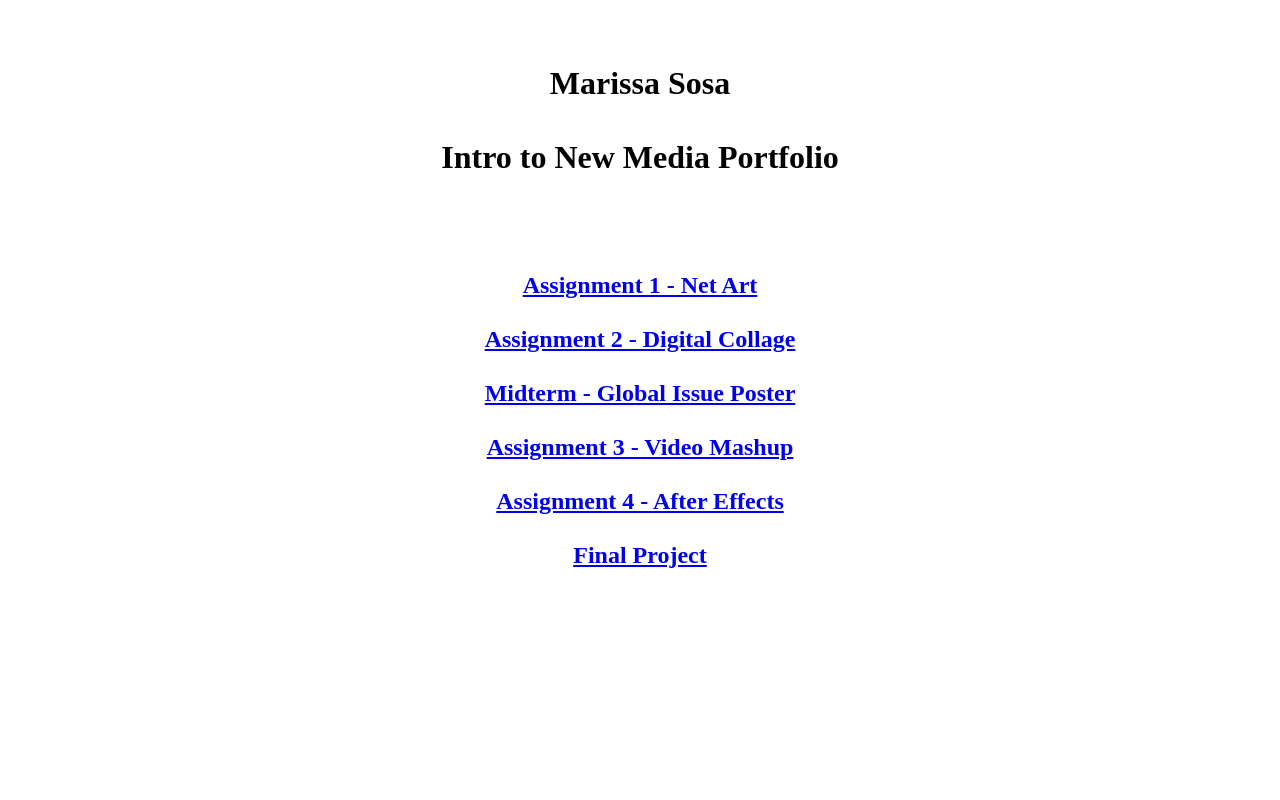
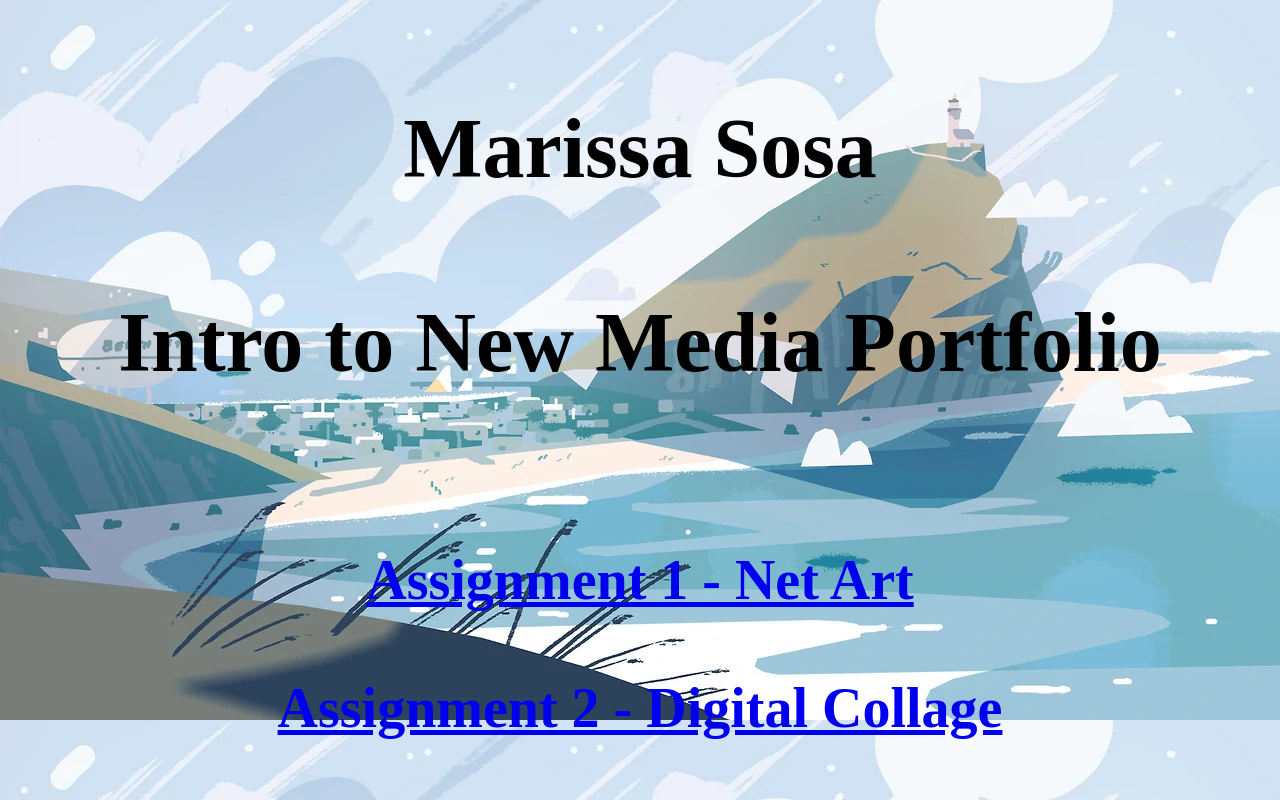
Before and after one commit to mrSosa16/mrSosa16.github.io, a plain HTML site: page index.html in a window 1280 px wide. Shown: the top 800 px of the page. Drawn offline with Linux system fonts and the light colour scheme.

Commit message:
Update index.html

```diff
--- a/index.html
+++ b/index.html
@@ -5,11 +5,12 @@
   </title>
 
   <style>
-  body {background-image:url('12.jpg'); text-align: center;} <!--This value controls the background image and center-aligns content-->
-  <!--if you want a solid background color, use "background-color: green" instead, you can find a color code guide at w3schools.com-->
-  a { color: yellow;} <!--This value controls the color of text links-->
-  a:hover { color:green;} <!--This value makes text links change color when your mouse hovers over them-->
-  </style>
+    p {font-size: 30px; color:#C80D7E}
+    h1 {font-size: 84px;}
+    h2 {font-size: 56px; color:blue;}
+    h3 {font-size:64px; color:green;}
+    body {background-image: url(Beach_City_Color_Key.webp); text-align: center;}
+    </style>
 
 </head>
 
@@ -27,7 +28,7 @@
   </br></br>
   <a href="assignment2.html">Assignment 2 - Digital Collage</a>
   </br></br>
-  <a href="INCLUDE A DIRECT LINK TO YOUR BLOG POST HERE">Midterm - Global Issue Poster</a>
+  <a href="https://bearysosa.tumblr.com/post/188267408107/every-amendment-is-very-important-to-most">Midterm - Global Issue Poster</a>
   </br></br>
   <a href="assignment3.html">Assignment 3 - Video Mashup </a>
   <br><br>
```
